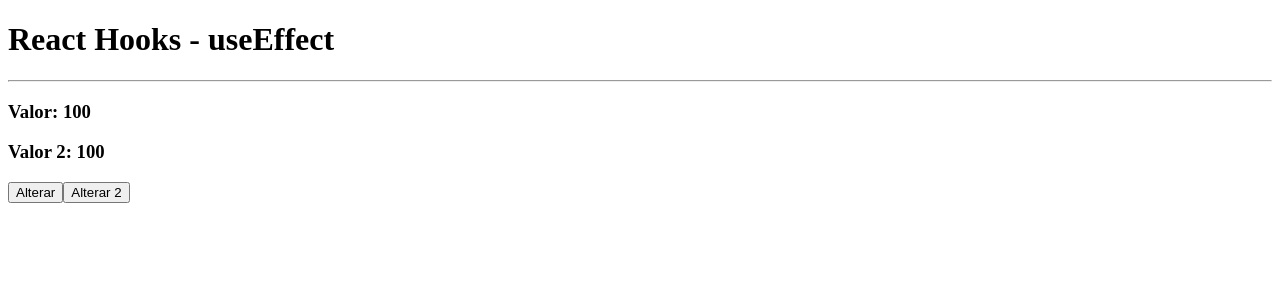
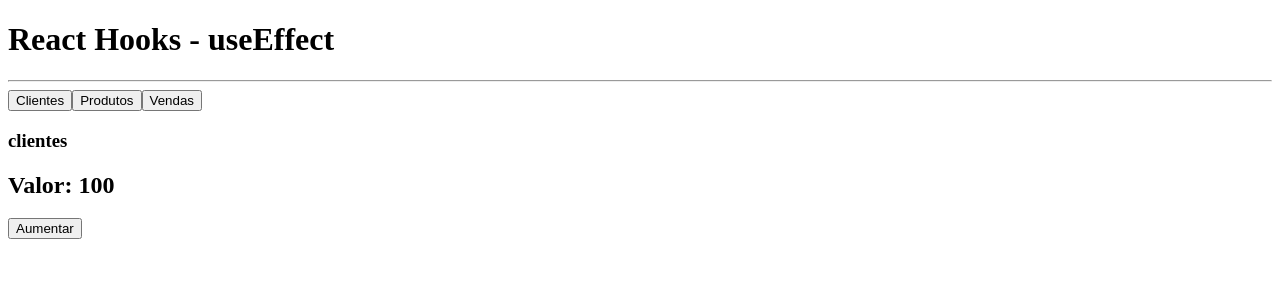
Before and after one commit to ABDALAZARD/react-componentes, a React (Create React App) app: page / in a window 1280 px wide. Shown: the top 300 px of the page. Built offline with nearby package versions, Linux system fonts and the light colour scheme.

Commit message:
useEffect com arrays

```diff
--- a/src/App.js
+++ b/src/App.js
@@ -2,32 +2,31 @@ import React, { useState, useEffect } from 'react'
 
 export default function App() {
 
+    const clientes = ["João", "Ana", "Carlos"]
+    const produtos = ['Pão', 'Manteiga', 'Leite']
+    const vendas = ['1 x Pão (João)', '2 x Manteiga Ana', '3 x Leite (Carlos)']
+
+    const [info, setInfo] = useState("clientes")
     const [valor, setValor] = useState(100)
-    const [valor2, setValor2] = useState(100)
 
-    //O useState altera uma variavel sempre que for chamada, por exemplo por uma função
-    //O useEffect é alterado/renderizado uma vez, ou ao referenciar uma variavel e sempre que ela for alterada o useEffect é chamado
-    //ou com o segundo parametro vazio indicando a renderização durante a montagem da pagina
+    useEffect(() => {
+        console.clear()
+        // eslint-disable-next-line default-case
+        switch (info) {
+            case 'clientes':
+                console.table(clientes)
+                break;
+            case 'produtos':
+                console.table(produtos)
+                break;
+            case 'vendas':
+                console.table(vendas)
+                break;
+        }
+    }, [info])
 
-    function alterar(){
-        setValor(valor + 10)
-    }
-
-    function alterar2(){
-        setValor2(valor2 + 10)
-    }
-
-    //Essa função é executada quando a pagina for renderizada/montada
     useEffect(() => {
-        console.log("alterado")
-    }, [])
-    //Nesta função só passaremos 1 ou 2 parametros: a função realizando a rotina do bloco
-    // e a variavel referenciando a alteração
-
-
-    //Essa função só é executada quando a variavel referenciada(valor) for alterada
-    useEffect(() => {
-        console.log("alterado")
+        console.log('TESTE')
     }, [valor])
 
 
@@ -35,11 +34,15 @@ export default function App() {
         <div>
             <h1>React Hooks - useEffect</h1>
             <hr />
-            <h3>Valor: {valor}</h3>
-            <h3>Valor 2: {valor2}</h3>
-            <button onClick={alterar}>Alterar</button>
-            <button onClick={alterar2}>Alterar 2</button>
 
+            <button onClick={() => setInfo('clientes')}>Clientes</button>
+            <button onClick={() => setInfo('produtos')}>Produtos</button>
+            <button onClick={() => setInfo('vendas')}>Vendas</button>
+
+            <h3>{info}</h3>
+            <h2>Valor: {valor}</h2>
+
+            <button onClick={() => { setValor(valor + 10) }}>Aumentar</button>
 
         </div>
 
```
